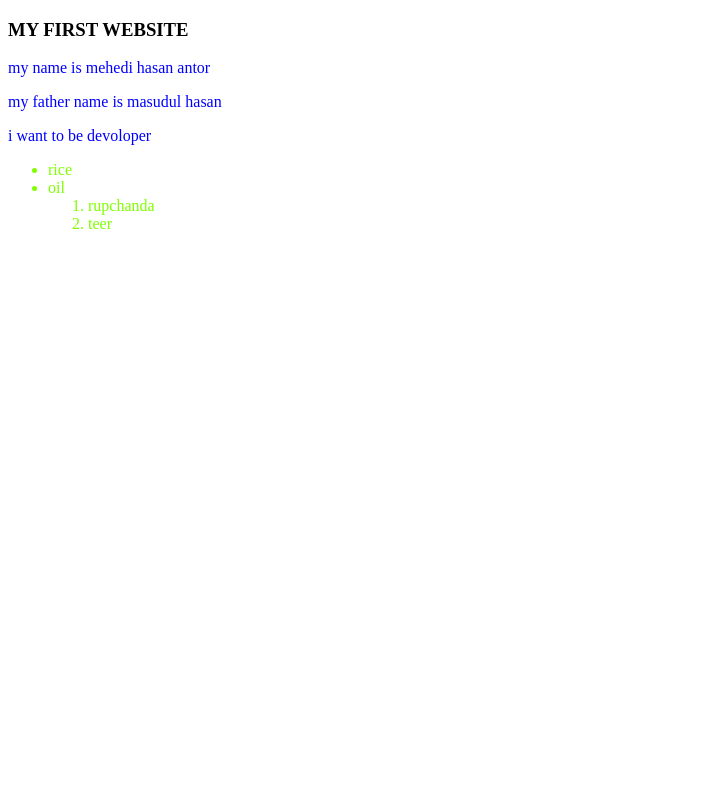
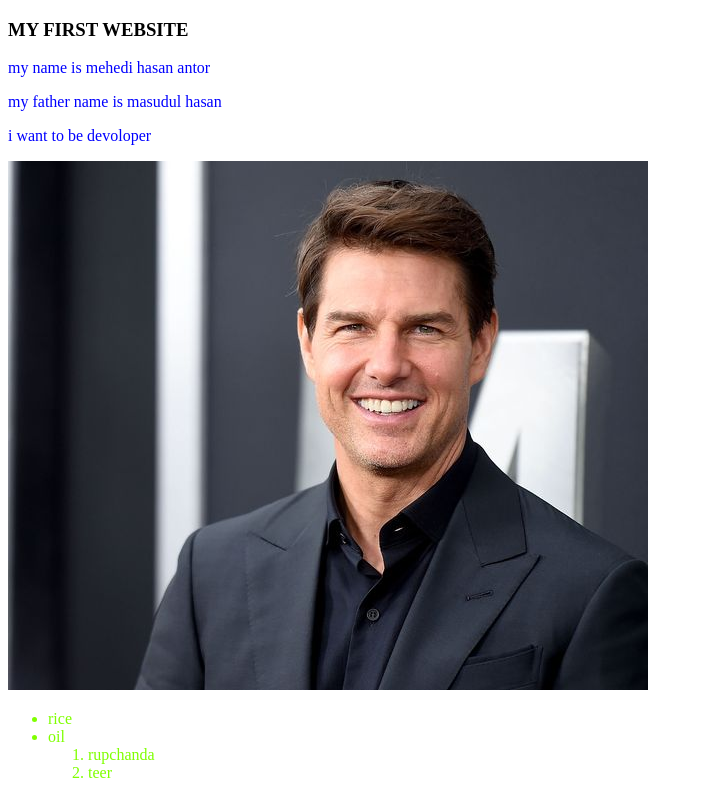
Before and after one commit to mehediprogramhero3/my-fourth-repo, a plain HTML site: page index.html in a window 1280 px wide. Shown: the whole page, without its empty margins (0-703 px from the left). Drawn offline with Linux system fonts and the light colour scheme.

Commit message:
image added

```diff
--- a/index.html
+++ b/index.html
@@ -11,6 +11,7 @@
     <p>my name is mehedi hasan antor</p>
     <p>my father name is masudul hasan</p>
     <p>i want to be devoloper</p>
+    <img src="tom.jpg" alt="">
     <ul>
         <li>rice</li>
         <li>oil
```
